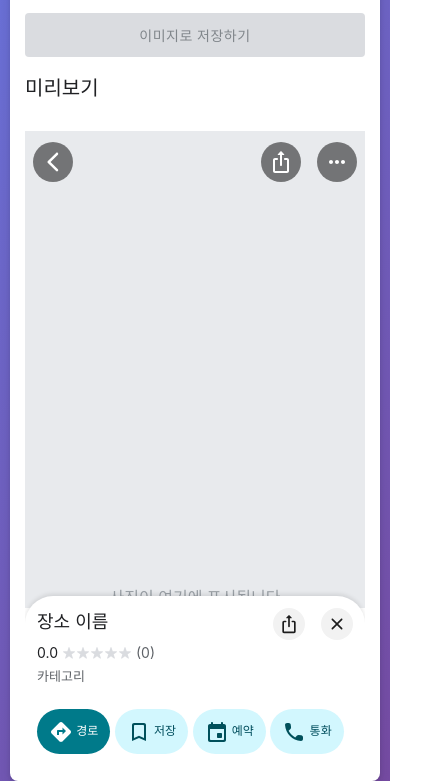
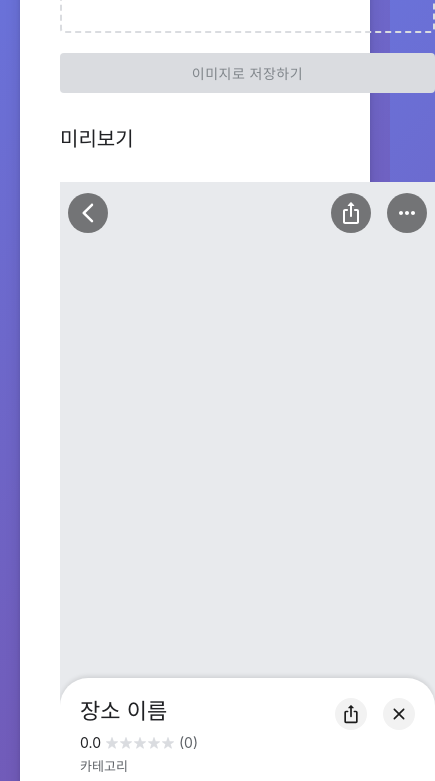
Before and after one commit to taekilKim/googlemapCheese, a website: page index.html in a window 390 px wide. Shown: the part 431-1212 px from the top of the page, 435 px wide, since content can reach past the window. Drawn offline with Linux system fonts and the light colour scheme; a web font is replaced by a local one.

Commit message:
Update styles.css

```diff
--- a/public/styles.css
+++ b/public/styles.css
@@ -183,7 +183,7 @@ button#downloadBtn:disabled {
 /* Google Maps Card Preview - Material Design */
 .preview-container {
     position: relative;
-    width: 100%;
+    width: 375px;
     max-width: 375px;
     margin: 0 auto;
     background: #f8f9fa;
@@ -486,76 +486,3 @@ button#downloadBtn:disabled {
     0% { transform: rotate(0deg); }
     100% { transform: rotate(360deg); }
 }
-
-/* 모바일 반응형 스타일 */
-@media (max-width: 480px) {
-    body {
-        padding: 10px;
-    }
-
-    .container {
-        padding: 15px;
-        gap: 15px;
-    }
-
-    h1 {
-        font-size: 22px;
-    }
-
-    .subtitle {
-        font-size: 13px;
-    }
-
-    .phone-container {
-        max-width: 100%;
-        padding: 0;
-    }
-
-    .maps-card {
-        padding: 12px;
-        margin-top: -12px;
-    }
-
-    .place-name {
-        font-size: 18px;
-    }
-
-    .place-name-secondary {
-        font-size: 13px;
-    }
-
-    .rating-section {
-        font-size: 13px;
-    }
-
-    .category, .category-price-section, .business-hours-section {
-        font-size: 13px;
-    }
-
-    .action-buttons {
-        gap: 8px;
-        flex-wrap: wrap;
-    }
-
-    .action-btn {
-        min-width: 70px;
-        padding: 10px 12px;
-        font-size: 12px;
-    }
-
-    .action-icon {
-        font-size: 18px;
-    }
-
-    input[type="text"] {
-        font-size: 14px;
-        padding: 12px;
-    }
-
-    button#fetchBtn,
-    button#downloadBtn,
-    .secondary-btn {
-        padding: 12px 16px;
-        font-size: 14px;
-    }
-}
```
